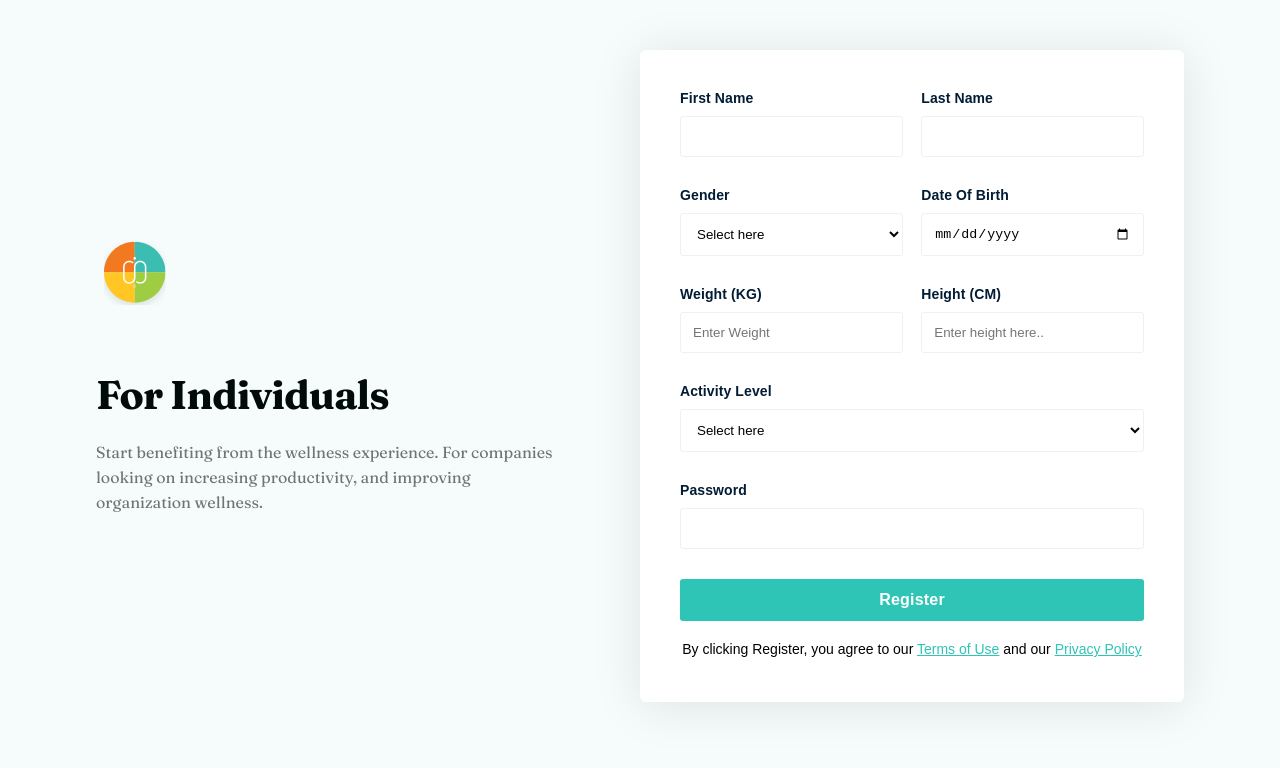
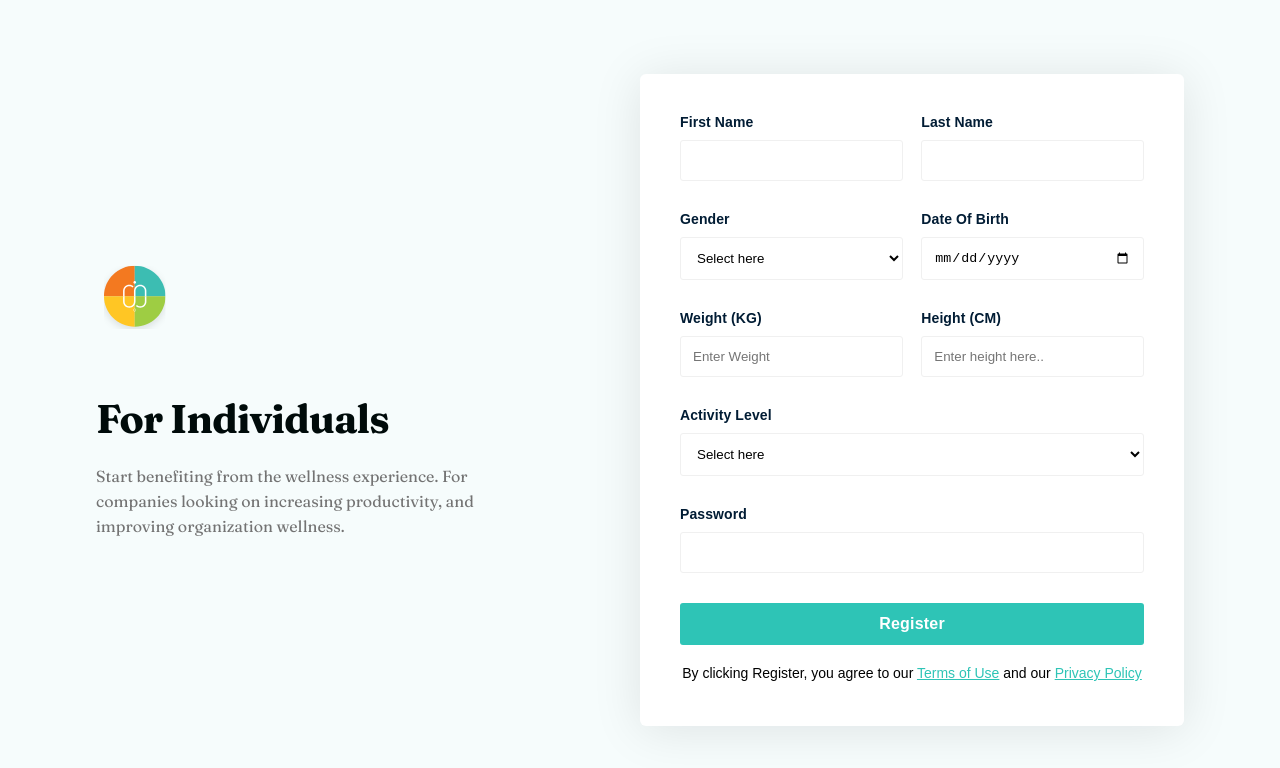
Before and after one commit to Justfemi/alt-assignments, a plain HTML site: page assignment-2/index.html in a window 1280 px wide. Drawn offline with Linux system fonts and the light colour scheme; a web font is replaced by a local one.

Commit message:
ft:comp;leted

```diff
--- a/assignment-2/style.css
+++ b/assignment-2/style.css
@@ -5,10 +5,17 @@
   transition: all .3s ease-in-out;
 }
 
+html, body {
+  display: flex;
+  align-items: center;
+  justify-content: center;
+  /* height: 100vh; */
+  min-height: 100%;
+  /* margin: 0; */
+}
+
 body {
-  height: 100%;
   background-color: rgba(46, 196, 182, 0.04);
-  display: flex;
 }
 
 .container {
@@ -16,10 +23,12 @@ body {
   align-items: center;
   justify-content: space-between;
   width: 85%;
-  margin: 50px auto;
+  margin: 50px 0;
+  /* border: solid red; */
+
 
   > .information {
-    width: 50%;
+    width: 45%;
 
     > img {
       width: 78px;
@@ -45,7 +54,7 @@ body {
         font-style: normal;
         font-weight: 400;
         line-height: 25px;
-        width: 460px;
+        width: 85%;
       }
 
       > .mobile-p {
```
